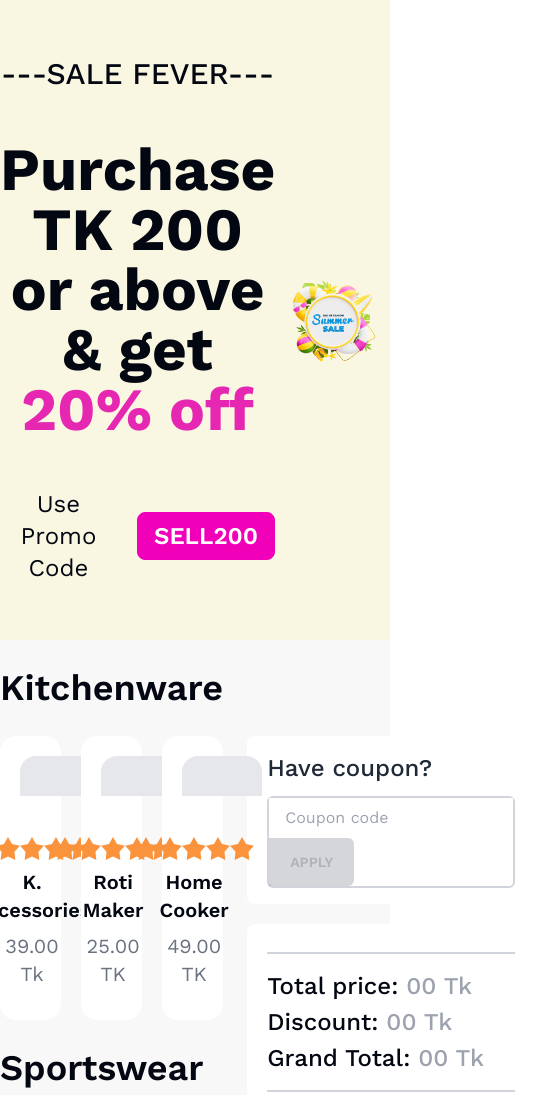
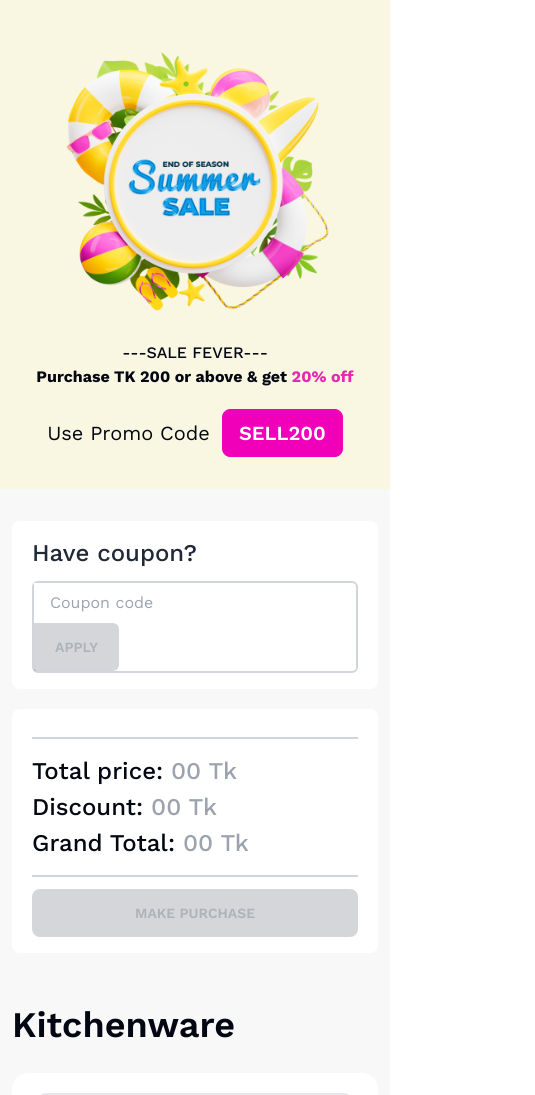
Before and after one commit to sagazirobiul/summer-sale, a plain HTML site: page index.html in a window 390 px wide. Shown: the top 1095 px of the page, 535 px wide, since content can reach past the window. Drawn offline with nearby package versions, Linux system fonts and the light colour scheme.

Commit message:
project finilized

```diff
--- a/index.html
+++ b/index.html
@@ -30,15 +30,15 @@
 </head>
 
 <body>
-    <header class="bg-[#F9F6E2] py-14">
-        <div class="md:container mx-auto flex justify-between items-center">
-            <div class="text-center flex-1 text-gray-950 space-y-12">
-                <h3 class="text-3xl font-medium">---SALE FEVER---</h3>
-                <h1 class="text-6xl font-bold">Purchase TK 200 or above & get <span class="text-primary-color">20%
+    <header class="bg-[#F9F6E2] py-8 md:py-14 px-3">
+        <div class="md:container mx-auto flex flex-col-reverse md:flex-row justify-between items-center">
+            <div class="text-center flex-1 text-gray-950 md:space-y-8 lg:space-y-12 mt-4 md:mt-0">
+                <h3 class="md:text-3xl font-medium">---SALE FEVER---</h3>
+                <h1 class="md:text-4xl lg:text-6xl font-bold">Purchase TK 200 or above & get <span class="text-primary-color">20%
                         off</span></h1>
                 <div class="flex items-center justify-center mt-5">
-                    <p class="text-2xl">Use Promo Code</p>
-                    <button class="ml-5 btn btn-secondary text-2xl text-white">SELL200</button>
+                    <p class="text-xl md:text-2xl">Use Promo Code</p>
+                    <button class="ml-3 md:ml-5 btn btn-secondary text-xl md:text-2xl text-white">SELL200</button>
                 </div>
             </div>
             <div class="flex-1">
@@ -46,13 +46,13 @@
             </div>
         </div>
     </header>
-    <main class="pb-36 bg-[#F8F8F8]">
-        <div class="md:relative flex md:container mx-auto gap-6">
+    <main class="pb-10 md:pb-20 lg:pb-36 bg-[#F8F8F8]">
+        <div class="md:relative flex flex-col-reverse md:flex-row md:container mx-auto gap-6 px-3 lg:px-0">
             <div class="flex-1">
                 <!-- kitchenware section -->
                 <section>
                     <h1 class="my-7 text-4xl font-semibold text-gray-950">Kitchenware</h1>
-                    <div class="grid grid-cols-3 gap-5">
+                    <div class="grid lg:grid-cols-3 gap-5">
                         <!-- Card 1 -->
                         <div onclick="addProduct('K. Accessories', 39);"
                             class="card bg-base-100 cursor-pointer hover:shadow-lg hover:transition-shadow">
@@ -118,7 +118,7 @@
                 <!-- Sportswear Section -->
                 <section>
                     <h1 class="my-7 text-4xl font-semibold text-gray-950">Sportswear</h1>
-                    <div class="grid grid-cols-3 gap-5">
+                    <div class="grid lg:grid-cols-3 gap-5">
                         <!-- Card 1 -->
                         <div onclick="addProduct('Sports Back Cap', 49);"
                             class="card bg-base-100 cursor-pointer hover:shadow-lg hover:transition-shadow">
@@ -184,7 +184,7 @@
                 <!-- Furniture Section -->
                 <section>
                     <h1 class="my-7 text-4xl font-semibold text-gray-950">Furniture</h1>
-                    <div class="grid grid-cols-3 gap-5">
+                    <div class="grid lg:grid-cols-3 gap-5">
                         <!-- Card 1 -->
                         <div onclick="addProduct('Single Relax Chair', 185)"
                             class="card bg-base-100 cursor-pointer hover:shadow-lg hover:transition-shadow">
@@ -249,7 +249,7 @@
             </div>
             <div>
                 <div class="md:sticky md:top-2">
-                    <div class="bg-white px-5 py-4 mt-24 rounded-lg">
+                    <div class="bg-white px-5 py-4 mt-8 md:mt-24 rounded-lg">
                         <h3 class="text-2xl font-medium">Have coupon?</h3>
                         <div class="mt-3 border-2 border-gray-300 rounded-md">
                             <input id="coupon" class="outline-none px-4 py-2 text-gray-500" type="text"
```
